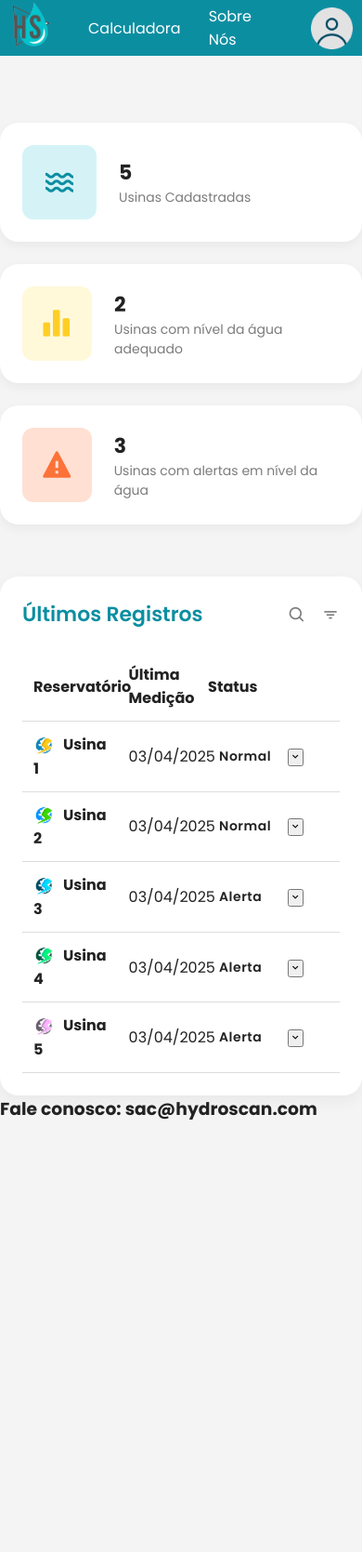
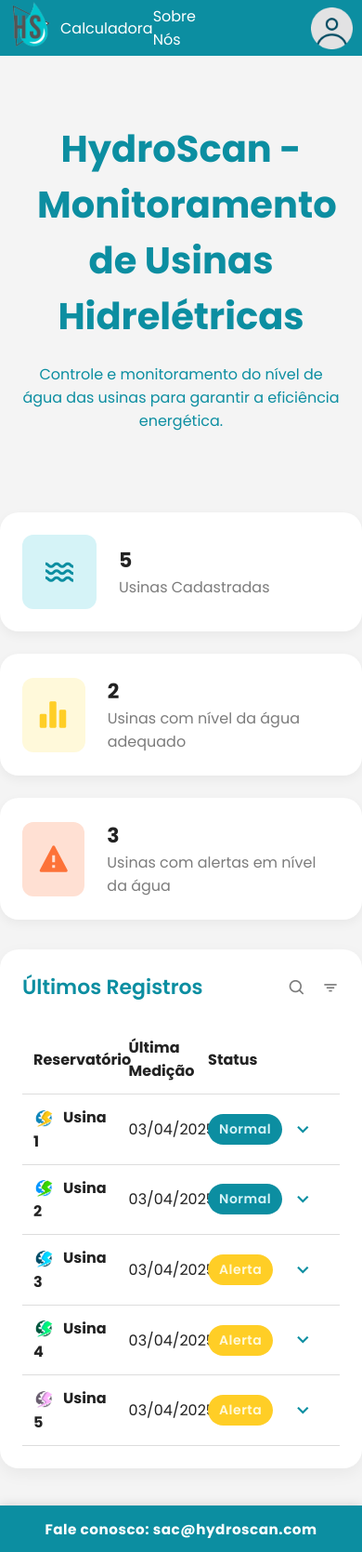
Before and after one commit to rafaarodriguesz2/Sprint-3-HydroScan, a plain HTML site: page site/pages/registros.html in a window 390 px wide. Shown: the whole page at 93% size. Before the commit the page ends 1207 px from the top, so only its background shows below. Drawn offline with nearby package versions, Linux system fonts and the light colour scheme.

Commit message:
refatorando código da página registros

```diff
--- a/site/css/pages.css
+++ b/site/css/pages.css
@@ -1,7 +1,7 @@
-/* Importação das fontes */
+/* Importação de fontes */
 @import url('https://fonts.googleapis.com/css2?family=Lato:wght@400;700&family=Poppins:wght@400;500;600;700&display=swap');
 
-/* Reset básico de estilos */
+/* Reset e configurações globais */
 * {
     margin: 0;
     padding: 0;
@@ -16,7 +16,7 @@ li {
     list-style: none;
 }
 
-/* Cores e fontes personalizadas */
+/* Paleta de cores e fontes */
 :root {
     --fonte-padrao: 'Poppins', sans-serif;
     --fonte-secundaria: 'Lato', sans-serif;
@@ -33,105 +33,80 @@ li {
     --laranja-claro: #FFE0D3;
 }
 
-
-
-/* Corpo da página */
+/* Estilo base do corpo */
 body {
     background: var(--cinza);
     font-family: var(--fonte-padrao);
     color: var(--preto);
 }
 
-
-/* ------------------ BARRA DE NAVEGAÇÃO ------------------ */
-/* Navbar */
-.navbar{
+/* Navbar (barra de navegação superior) */
+.navbar {
     display: flex;
     flex-direction: row;
 }
 
-.navbar nav{
+.navbar nav {
     width: 100%;
     height: 60px;
     display: flex;
-    list-style: none;
-    background-color: #0c8ea1;
     align-items: center;
-
+    background-color: var(--azul);
 }
 
-.navbar a{
-    color: rgb(255, 255, 255);
-    text-decoration: none;
-}
-
-/* Lado Esquerdo*/
-
-.nav-esquerda{
-    display: flex;
-    justify-content: flex-start;
+.navbar a {
+    color: var(--branco);
     gap: 30px;
 }
 
-.img-logo{
-    width: auto;
+.img-logo {
     height: 65px;
 }
 
-/* Lado Direito */
-.nav-direita{
+.nav-direita {
     display: flex;
     justify-content: flex-end;
 }
 
-.img-perfil{
+.img-perfil {
     width: 45px;
     height: 45px;
     margin: 10px;
 }
 
-.cadastrar{
+.cadastrar,
+.login {
     height: 40px;
     width: 80px;
-    border: 1px solid;
-    border-color: #023a4d;
     border-radius: 20px;
     display: flex;
     align-items: center;
     justify-content: center;
-}
-
-.cadastrar a{
     font-size: 15px;
     cursor: pointer;
 }
 
-.login{
-    height: 40px;
-    width: 80px;
-    border-radius: 20px;
-    background-color: #023a4d;
-    display: flex;
-    align-items: center;
-    justify-content: center;
+.cadastrar {
+    border: 1px solid var(--azul);
+}
+
+.login {
+    background-color: var(--azul);
+    color: var(--branco);
     margin-left: 10px;
 }
 
-.login a{
-    font-size: 15px;
-    color: white;
-    cursor: pointer;
+/* Container principal */
+#container h1 {
+    font-size: 2.5rem;
+    margin: 20px;
 }
 
-/* ------------------ CONTEÚDO PRINCIPAL ------------------ */
-
-#container {
-	width: 100%;
-	padding: 36px 24px;
+#container p {
+    font-size: 1rem;
 }
 
-
-/* Título principal e navegação de página */
+/* Título e cabeçalho */
 .titulo-cabecalho {
     display: flex;
     align-items: center;
@@ -167,7 +142,24 @@ body {
     pointer-events: unset;
 }
 
-/* ------------------ CARDS INFORMATIVOS ------------------ */
+/* Banner inicial */
+.banner {
+    background-size: cover;
+    text-align: center;
+    padding: 50px 20px;
+    color: var(--azul);
+}
+
+.banner h1 {
+    font-size: 3rem;
+    margin-bottom: 10px;
+}
+
+.banner p {
+    font-size: 1.5rem;
+}
+
+/* Lista de informações com ícones */
 .lista-informacoes {
     display: grid;
     grid-template-columns: repeat(auto-fit, minmax(240px, 1fr));
@@ -204,10 +196,12 @@ body {
     background: var(--azul-claro);
     color: var(--azul);
 }
+
 .lista-informacoes li:nth-child(2) .icone {
     background: var(--amarelo-claro);
     color: var(--amarelo);
 }
+
 .lista-informacoes li:nth-child(3) .icone {
     background: var(--laranja-claro);
     color: var(--laranja);
@@ -217,12 +211,13 @@ body {
     font-size: 22px;
     color: var(--preto);
 }
+
 .lista-informacoes p {
     font-size: 14px;
     color: var(--cinza-escuro);
 }
 
-/* ------------------ GRÁFICOS EM GRADE ------------------ */
+/* Gráficos (cards com canvas) */
 .container-graficos {
     display: flex;
     gap: 24px;
@@ -234,7 +229,7 @@ body {
     flex-basis: 48%;
     background: var(--branco);
     padding: 16px;
-	box-shadow: 0 6px 18px rgba(0,0,0,0.05);
+    box-shadow: 0 6px 18px rgba(0, 0, 0, 0.05);
     border-radius: 12px;
     transition: transform 0.3s ease, box-shadow 0.3s ease;
 }
@@ -255,6 +250,10 @@ body {
     height: 200px;
 }
 
+.card-grafico.card-pizza {
+    flex-basis: 30%;
+}
+
 .descricao-grafico {
     font-size: 12px;
     color: var(--cinza-escuro);
@@ -265,7 +264,7 @@ body {
     margin-top: 12px;
 }
 
-/* ------------------ TABELA DE REGISTROS ------------------ */
+/* Tabela de registros */
 .secao-tabela {
     display: flex;
     flex-wrap: wrap;
@@ -282,7 +281,7 @@ body {
     background: var(--branco);
     padding: 24px;
     overflow-x: auto;
-	box-shadow: 0 6px 18px rgba(0,0,0,0.05);
+    box-shadow: 0 6px 18px rgba(0, 0, 0, 0.05);
 }
 
 .cabecalho {
@@ -305,14 +304,14 @@ body {
     color: var(--cinza-escuro);
 }
 
-/* Tabela */
 .tabela-registros {
     width: 100%;
     border-collapse: collapse;
     table-layout: fixed;
 }
 
-.tabela-registros th, .tabela-registros td {
+.tabela-registros th,
+.tabela-registros td {
     padding: 12px;
     text-align: left;
     border-bottom: 1px solid #ddd;
@@ -322,14 +321,17 @@ body {
 .tabela-registros td:nth-child(1) {
     width: 30%;
 }
+
 .tabela-registros th:nth-child(2),
 .tabela-registros td:nth-child(2) {
     width: 25%;
 }
+
 .tabela-registros th:nth-child(3),
 .tabela-registros td:nth-child(3) {
     width: 25%;
 }
+
 .tabela-registros th:nth-child(4),
 .tabela-registros td:nth-child(4) {
     width: 20px;
@@ -340,13 +342,13 @@ body {
     padding: 20px;
 }
 
-/* ------------------ DETALHES DA USINA ------------------ */
+/* Detalhes expandíveis */
 details {
     margin-top: 24px;
     background: var(--branco);
     border-radius: 12px;
     padding: 20px;
-	box-shadow: 0 6px 18px rgba(0,0,0,0.1);
+    box-shadow: 0 6px 18px rgba(0, 0, 0, 0.1);
 }
 
 details summary {
@@ -359,7 +361,7 @@ details summary {
     gap: 12px;
 }
 
-/* ------------------ IMAGEM DA USINA ------------------ */
+/* Imagem da usina */
 .img-usina {
     width: 24px;
     height: 24px;
@@ -369,9 +371,28 @@ details summary {
     vertical-align: middle;
 }
 
+/* Botão de toggle */
+.btn-toggle {
+    background: none;
+    border: none;
+    cursor: pointer;
+    padding: 4px;
+    display: flex;
+    align-items: center;
+    justify-content: center;
+}
 
-/* ------------------ STATUS ------------------ */
+.btn-toggle i {
+    font-size: 1.6rem;
+    color: var(--azul);
+    transition: color 0.3s ease;
+}
 
+.btn-toggle:hover i {
+    color: var(--amarelo);
+}
+
+/* Indicador de status */
 .status {
     padding: 6px 12px;
     border-radius: 20px;
@@ -382,22 +403,22 @@ details summary {
     letter-spacing: 0.5px;
 }
 
-.status-normal {
+.status.normal {
     background-color: var(--azul);
     color: var(--azul-claro);
 }
 
-.status-alerta {
+.status.alerta {
     background-color: var(--amarelo);
     color: var(--amarelo-claro);
 }
 
-.status-critico {
+.status.critico {
     background-color: var(--vermelho);
-	color: var(--vermelho-claro);
+    color: var(--branco);
 }
 
-
+/* Imagem da usina no topo de cada detalhes */
 .imagem-usina {
     width: 100%;
     height: 220px;
@@ -406,3 +427,21 @@ details summary {
     box-shadow: 0 6px 18px rgba(0, 0, 0, 0.1);
     margin-bottom: 20px;
 }
+
+/* Rodapé */
+.footer {
+    bottom: 0;
+    margin-top: 40px;
+    width: 100%;
+    height: 50px;
+    background-color: var(--azul);
+    color: var(--branco);
+    display: flex;
+    align-items: center;
+    justify-content: center;
+    font-size: 13px;
+    font-weight: 500;
+    letter-spacing: 0.5px;
+    box-shadow: 0 -2px 10px rgba(0, 0, 0, 0.1);
+    transition: background-color 0.3s ease;
+}
--- a/site/pages/registros.html
+++ b/site/pages/registros.html
@@ -6,7 +6,6 @@
     <meta name="viewport" content="width=device-width, initial-scale=1.0">
     <title>Registros - HydroScan</title>
     <link rel="stylesheet" href="../css/pages.css">
-    <!-- Boxicons CSS -->
     <link href='https://unpkg.com/boxicons@2.1.4/css/boxicons.min.css' rel='stylesheet'>
     <script src="https://cdn.jsdelivr.net/npm/chart.js"></script>
     <link rel="icon" href="../img/Logo-pequena.png" type="image/x-icon">
@@ -20,14 +19,23 @@
             </a>
             <a href="../pages/calculadora.html">Calculadora</a>
             <a href="../pages/sobre_nos.html">Sobre Nós</a>
-
+        </nav>
+        <nav class="nav-direita"></nav>
         </nav>
         <nav class="nav-direita">
             <img class="img-perfil" src="../img/icone-perfil.png" alt="icone do perfil">
         </nav>
     </header>
 
-    <section id="c<ul class="lista-informacoes">
+    <section id="container">
+        <!-- Descrição da página -->
+        <section class="banner">
+            <h1>HydroScan - Monitoramento de Usinas Hidrelétricas</h1>
+            <p>Controle e monitoramento do nível de água das usinas para garantir a eficiência energética.</p>
+        </section>
+
+
+    <!-- KPIs -->
     <ul class="lista-informacoes">
         <li>
             <div class="icone">
@@ -101,14 +109,15 @@
                                         <canvas id="graficoHistorico1"></canvas>
                                         <p class="descricao-grafico">Descrição Histórico de Volume de Água</p>
                                     </div>
-                                        <div class="card-grafico">
+                                    <div class="card-grafico card-pizza">
                                         <h2>Iniciar Plano de Contingência?</h2>
-                                            <canvas id="graficoPizza1"></canvas>
+                                        <canvas id="graficoPizza1" class="grafico-pizza"></canvas>
                                         <p class="descricao-grafico">Descrição Histórico de Volume de Água</p>
                                     </div>
                                 </div>
                             </td>
                         </tr>
+
 
                             <!-- Usina 2 -->
                             <tr class="linha-principal">
@@ -135,11 +144,12 @@
                                             <canvas id="graficoHistorico2"></canvas>
                                             <p class="descricao-grafico">Descrição Histórico de Volume de Água</p>
                                         </div>
-                                        <div class="card-grafico">
+                                        <div class="card-grafico card-pizza">
                                             <h2>Iniciar Plano de Contingência?</h2>
                                             <canvas id="graficoPizza2"></canvas>
                                             <p class="descricao-grafico">Descrição Histórico de Volume de Água</p>
                                         </div>
+
                                     </div>
                                 </td>
                             </tr>
@@ -169,11 +179,12 @@
                                             <canvas id="graficoHistorico3"></canvas>
                                             <p class="descricao-grafico">Descrição Histórico de Volume de Água</p>
                                         </div>
-                                        <div class="card-grafico">
+                                        <div class="card-grafico card-pizza">
                                             <h2>Iniciar Plano de Contingência?</h2>
                                             <canvas id="graficoPizza3"></canvas>
                                             <p class="descricao-grafico">Descrição Histórico de Volume de Água</p>
                                         </div>
+
                                     </div>
                                 </td>
                             </tr>
@@ -203,11 +214,12 @@
                                             <canvas id="graficoHistorico4"></canvas>
                                             <p class="descricao-grafico">Descrição Histórico de Volume de Água</p>
                                         </div>
-                                        <div class="card-grafico">
+                                        <div class="card-grafico card-pizza">
                                             <h2>Iniciar Plano de Contingência?</h2>
                                             <canvas id="graficoPizza4"></canvas>
                                             <p class="descricao-grafico">Descrição Histórico de Volume de Água</p>
                                         </div>
+
                                     </div>
                                 </td>
                             </tr>
@@ -237,14 +249,17 @@
                                             <canvas id="graficoHistorico5"></canvas>
                                             <p class="descricao-grafico">Descrição Histórico de Volume de Água</p>
                                         </div>
-                                        <div class="card-grafico">
+                                        <div class="card-grafico card-pizza">
                                             <h2>Iniciar Plano de Contingência?</h2>
                                             <canvas id="graficoPizza5"></canvas>
                                             <p class="descricao-grafico">Descrição Histórico de Volume de Água</p>
                                         </div>
+
                                     </div>
                                 </td>
                             </tr>
+
+
                         </tbody>
 
                     </table>
@@ -274,7 +289,7 @@
                     const visivel = linhaDetalhes.style.display === 'table-row';
                     linhaDetalhes.style.display = visivel ? 'none' : 'table-row';
 
-                    // Alternar o ícone de seta (para cima/baixo)
+                    // Alternar o ícone de seta para cima ou para baixo)
                     const icone = this.querySelector('i');
                     icone.classList.toggle('bx-chevron-down');
                     icone.classList.toggle('bx-chevron-up');
```
Lines whose indentation alone changed are shown as unchanged.
